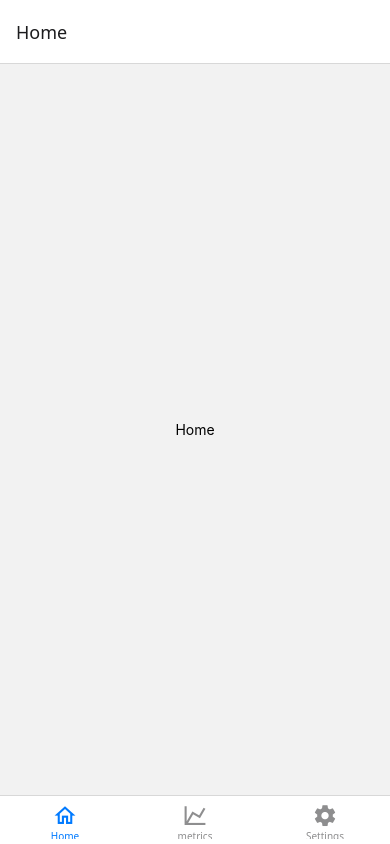
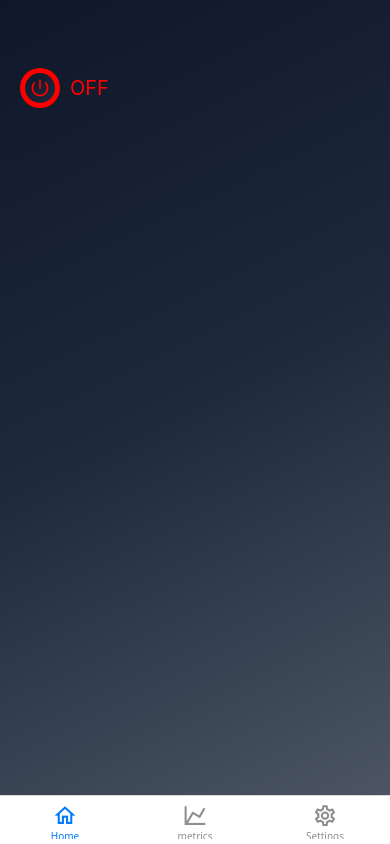
Before and after one commit to krishnanx/Exoskeleton_App, a React Native app: screen /Home in a window 390 px wide. Built offline with nearby package versions, Linux system fonts and the light colour scheme.

Commit message:
Power button fixed

```diff
--- a/App.jsx
+++ b/App.jsx
@@ -4,10 +4,22 @@ import UniversalNavi from "./src/Navigation/UniversalNavi";
 import { Provider } from 'react-redux';
 import store from './src/Store/store';
 import { SafeAreaProvider } from 'react-native-safe-area-context';
+import { StyleSheet } from 'react-native';
+const styles = StyleSheet.create({
+  container: {
+    flex: 1,
 
+  },
+  text: {
+    color: "black",
+    fontSize: 24,
+  },
+});
 const App = () => {
   return (
-    <SafeAreaProvider>
+    <SafeAreaProvider
+      style={styles.container}
+    >
       <Provider store={store}>
         <NavigationContainer>
           <UniversalNavi />
--- a/package.json
+++ b/package.json
@@ -5,15 +5,19 @@
     "@react-navigation/stack": "^7.2.2",
     "@reduxjs/toolkit": "^2.6.1",
     "expo": "^52.0.16",
+    "expo-linear-gradient": "^14.0.2",
     "expo-status-bar": "~2.0.1",
     "react": "18.3.1",
     "react-dom": "18.3.1",
     "react-native": "0.76.7",
     "react-native-gesture-handler": "^2.24.0",
+    "react-native-linear-gradient": "^2.8.3",
     "react-native-safe-area-context": "^4.14.1",
     "react-native-screens": "~4.4.0",
+    "react-native-svg": "^15.11.2",
     "react-native-web": "~0.19.6",
-    "react-redux": "^9.2.0"
+    "react-redux": "^9.2.0",
+    "styled-components": "^6.1.16"
   },
   "devDependencies": {
     "@babel/core": "^7.19.3",
--- a/src/Navigation/MainAppTab.js
+++ b/src/Navigation/MainAppTab.js
@@ -15,17 +15,18 @@ const MainAppTab = () => {
                     let iconName;
                     if (route.name === 'Home') iconName = 'home-outline';
                     else if (route.name === 'metrics') iconName = 'chart-line';
-                    else if (route.name === 'Settings') iconName = 'cog';
+                    else if (route.name === 'Settings') iconName = 'cog-outline';
 
                     return <Icon name={iconName} size={size} color={color} />;
                 },
             })}
             initialRouteName="Home"
 
+
         >
-            <Tab.Screen name="Home" component={Home} />
-            <Tab.Screen name="metrics" component={GaitMetrics} />
-            <Tab.Screen name="Settings" component={Settings} />
+            <Tab.Screen name="Home" component={Home} options={{ headerShown: false }} />
+            <Tab.Screen name="metrics" component={GaitMetrics} options={{ headerShown: false }} />
+            <Tab.Screen name="Settings" component={Settings} options={{ headerShown: false }} />
         </Tab.Navigator>
     );
 }
--- /dev/null
+++ b/src/components/ToggleSwitch.jsx
@@ -0,0 +1,64 @@
+import React, { useState } from "react";
+import styled from "styled-components/native";
+import { TouchableOpacity, Text } from "react-native";
+
+const Switch = () => {
+    const [isOn, setIsOn] = useState(false);
+
+    const toggleSwitch = () => setIsOn(!isOn);
+
+    return (
+        <StyledWrapper>
+            <TouchableOpacity onPress={toggleSwitch}>
+                <ToggleContainer isOn={isOn}>
+                    <ToggleCircle isOn={isOn} />
+                    <ToggleText isOn={!isOn}>Off</ToggleText>
+                    <ToggleText isOn={isOn}>On</ToggleText>
+                </ToggleContainer>
+            </TouchableOpacity>
+        </StyledWrapper>
+    );
+};
+
+// 🧠 Wrapper styling
+const StyledWrapper = styled.View`
+  justify-content: center;
+  align-items: center;
+  flex: 1;
+  background-color: #f4f4f4;
+`;
+
+// 🎯 Toggle container
+const ToggleContainer = styled.View`
+  width: 150px;
+  height: 60px;
+  border-radius: 50px;
+  background-color: ${(props) => (props.isOn ? "#4caf50" : "#ddd")};
+  flex-direction: row;
+  align-items: center;
+  padding: 5px;
+  justify-content: space-between;
+  box-shadow: 0px 4px 10px rgba(0, 0, 0, 0.3);
+`;
+
+// 🎉 The circle that moves
+const ToggleCircle = styled.View`
+  width: 50px;
+  height: 50px;
+  border-radius: 25px;
+  background-color: #fff;
+  position: absolute;
+  left: ${(props) => (props.isOn ? "90px" : "5px")};
+  transition: left 0.3s ease;
+`;
+
+// 📝 Text inside the switch
+const ToggleText = styled.Text`
+  color: ${(props) => (props.isOn ? "#fff" : "#333")};
+  font-weight: bold;
+  font-size: 18px;
+  position: absolute;
+  left: ${(props) => (props.isOn ? "25px" : "100px")};
+`;
+
+export default Switch;
--- a/src/pages/Home.jsx
+++ b/src/pages/Home.jsx
@@ -1,24 +1,118 @@
 import React from 'react'
-import { View, Text } from 'react-native'
+import { View, Text, StyleSheet, Image, TouchableOpacity } from 'react-native'
+import { LinearGradient } from 'expo-linear-gradient';
+import ToggleSwitch from "../components/ToggleSwitch"
+import powerIcon from "../assets/Power.svg"
+import { Svg, Path } from 'react-native-svg';
 const Home = () => {
     console.log("HI")
     return (
-        <View
+
+        <LinearGradient
+            colors={['#0f172a', '#1e293b', '#4b5563']}
+            start={{ x: 0, y: 0 }}
+            end={{ x: 1, y: 1 }}
             style={{
                 flex: 1,
-                justifyContent: "center",
+                justifyContent: "flex-start",
                 alignItems: "center",
+                paddingTop: 38
             }}
         >
-            <Text
-                style={{
-                    color: "black"
-                }}
+            <View
+                style={styles.HeadingView}
             >
-                Home
-            </Text>
-        </View>
+                <TouchableOpacity
+                    onPress={() => { console.log("Button Pressed") }}
+                >
+                    <View
+                        style={styles.PowerStatus}
+                    >
+                        <LinearGradient
+                            colors={['#0f172a', '#1e293b']}
+                            start={{ x: 0, y: 0 }}
+                            end={{ x: 1, y: 1 }}
+                            style={{
+                                width: 30,
+                                height: 30,
+                                borderRadius: 15,
+                                justifyContent: "center",
+                                alignItems: "center"
+
+                            }}
+                        >
+                            {/* <View
+                            style={{
+                                width: 10,
+                                height: 10,
+                                borderRadius: 10,
+                                backgroundColor: "white"
+                            }}
+                        >
+
+                        </View> */}
+
+                            <Svg xmlns="http://www.w3.org/2000/svg" height={20} width={20} viewBox="0 -960 960 960" fill='red'>
+                                <Path d="M480-80q-83 0-156-31.5T197-197q-54-54-85.5-127T80-480q0-84 31.5-156.5T197-763l56 56q-44 44-68.5 102T160-480q0 134 93 227t227 93q134 0 227-93t93-227q0-67-24.5-125T707-707l56-56q54 54 85.5 126.5T880-480q0 83-31.5 156T763-197q-54 54-127 85.5T480-80Zm-40-360v-440h80v440h-80Z" />
+                            </Svg>
+
+
+                        </LinearGradient>
+                    </View>
+                </TouchableOpacity>
+                <Text
+                    style={{
+                        color: "red",
+                        fontSize: 20
+                    }}
+                >
+                    OFF
+                </Text>
+            </View>
+            <View
+                style={styles.Main}
+            >
+                <View
+                    style={styles.Power}
+                >
+
+                </View>
+            </View>
+
+        </LinearGradient>
+
     )
 }
 
 export default Home
+const styles = StyleSheet.create({
+    HeadingView: {
+        flexDirection: "row",
+        width: "100%",
+        paddingHorizontal: 20,
+        height: 100,
+        // backgroundColor: "black",
+        justifyContent: "flex-start",
+        alignItems: "center"
+    },
+    Main: {
+        width: "100%",
+        // backgroundColor: "black",
+        height: 685
+    },
+    Power: {
+        width: "100%",
+        // backgroundColor: "pink",
+        height: 200
+    },
+    PowerStatus: {
+        width: 40,
+        height: 40,
+        marginRight: 10,
+        backgroundColor: "red",
+        borderRadius: 20,
+        justifyContent: "center",
+        alignItems: "center"
+    }
+
+});
```
Also changed, not shown: src/assets/Power.svg (added), 1 other file (tests, documents, lock files or other folders).
